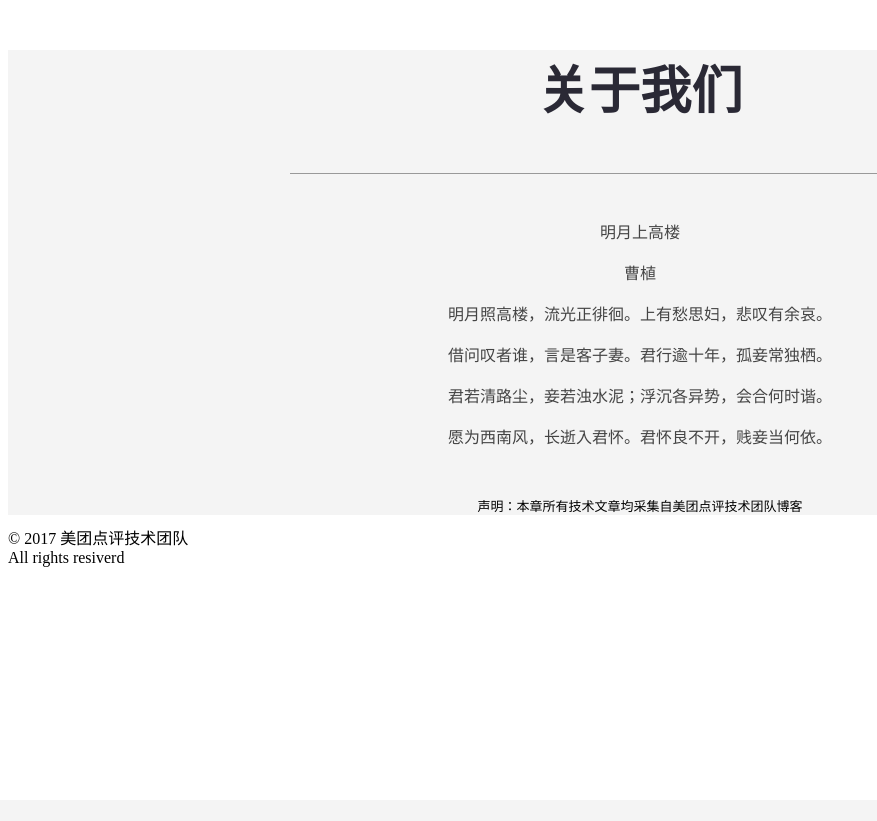
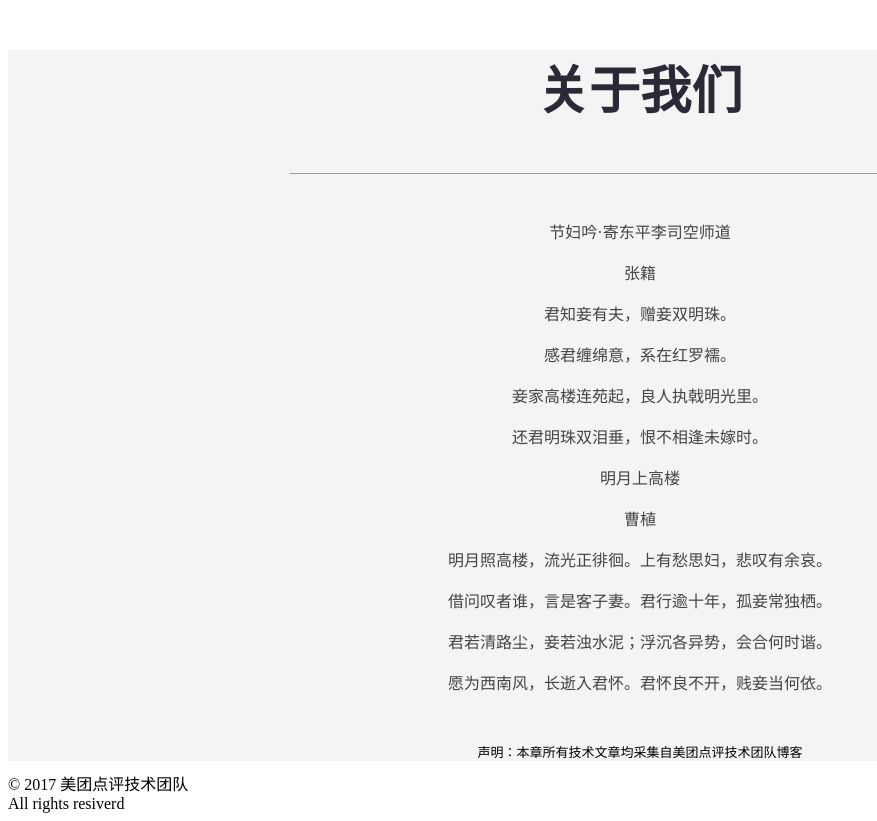
Before and after one commit to baifei2014/techblog, a Yii app: template frontend/views/site/about.php in a window 1280 px wide. Shown: the whole page, without its empty margins (0-877 px from the left). Before the commit the page ends 567 px from the top, so only its background shows below. Run offline with PHP 8.4 and a stand-in for Yii, Linux system fonts and the light colour scheme; the template is opened without the code that fills it, so the values that code supplies are empty; some libraries are stand-ins or nearby versions.

Commit message:
add one poem

```diff
--- a/frontend/views/site/about.php
+++ b/frontend/views/site/about.php
@@ -14,6 +14,17 @@ echo Html::cssFile('@web/frontend/web/statics/css/about.css');
         </header>
         <div class="artical-content">
             <div class="jue-aboutart">
+                <p class="about-title">节妇吟·寄东平李司空师道</p>
+                <p class="about-author">张籍</p>
+                <p>君知妾有夫，赠妾双明珠。</p>
+
+                <p>感君缠绵意，系在红罗襦。</p>
+
+                <p>妾家高楼连苑起，良人执戟明光里。</p>
+
+                <p>还君明珠双泪垂，恨不相逢未嫁时。</p>
+            </div>
+            <div class="jue-aboutart">
                 <p class="about-title">明月上高楼</p>
                 <p class="about-author">曹植</p>
                 <p>明月照高楼，流光正徘徊。上有愁思妇，悲叹有余哀。</p>
```
